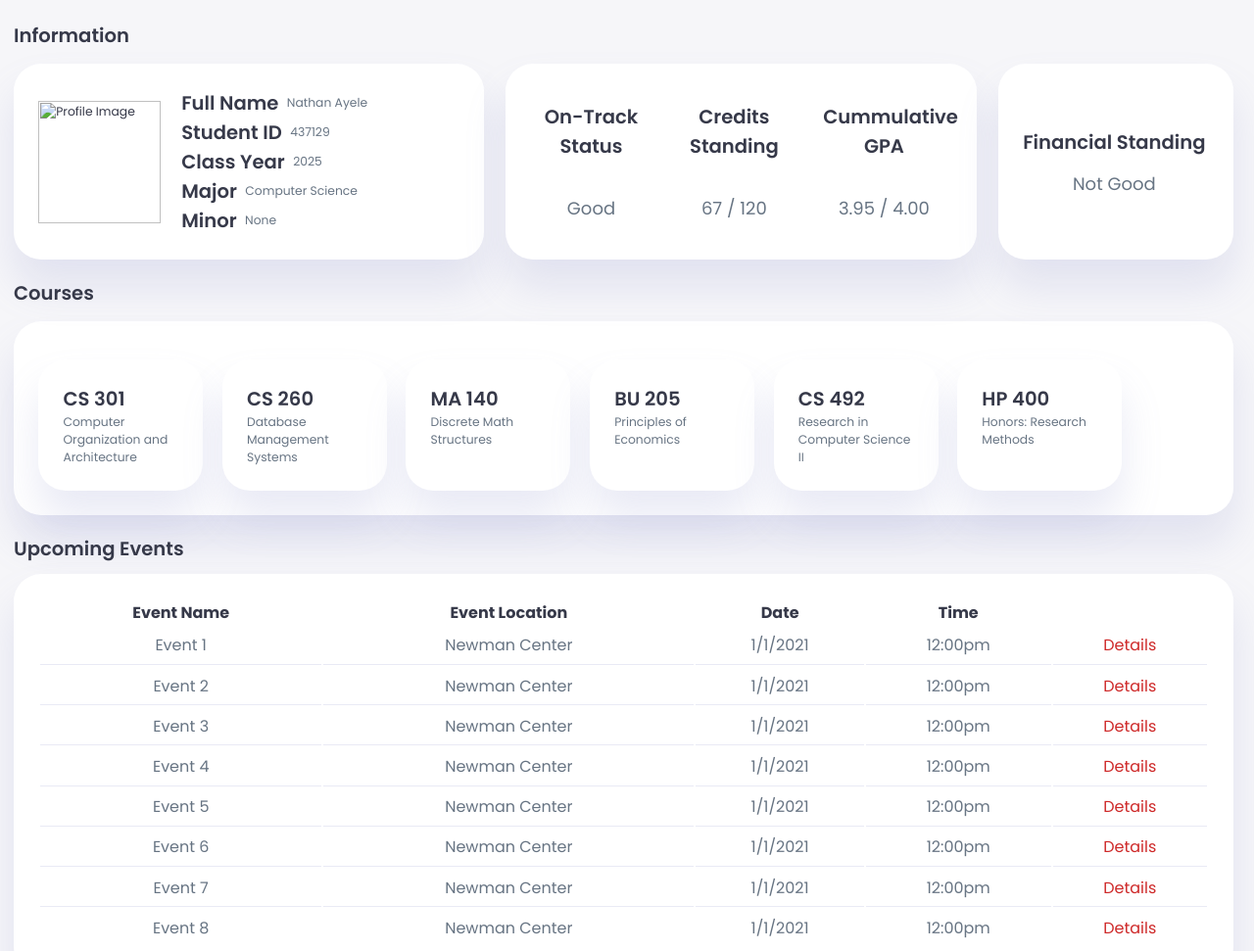
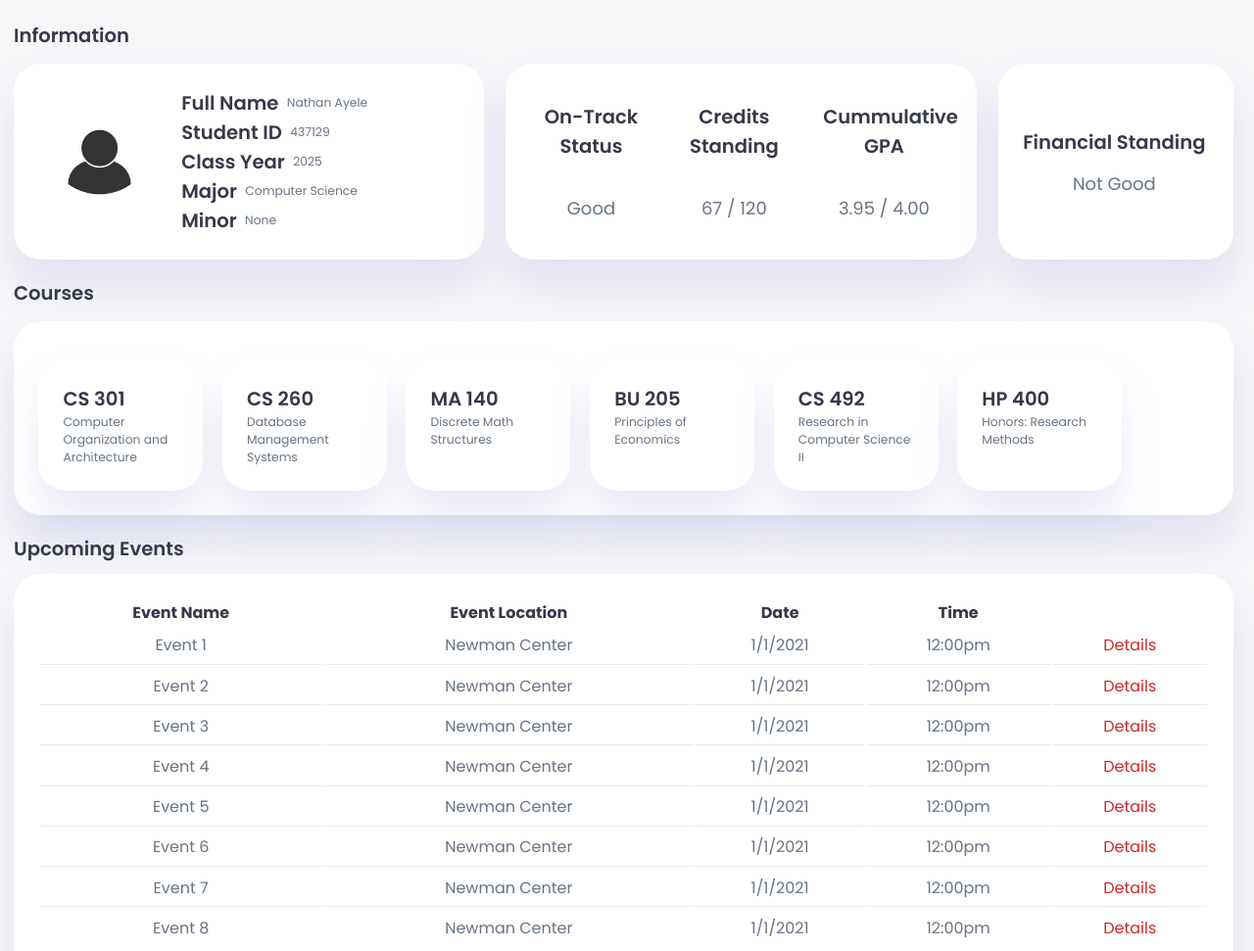
Before and after one commit to nta45/ClassFlow-CollegePortal, a plain HTML site: page pages/home.html in a window 1280 px wide. Shown: the top 971 px of the page at 98% size. Drawn offline with Linux system fonts and the light colour scheme; the site is published under a folder, as on GitHub Pages, so addresses that start at the root find nothing.

Commit message:
Update home.html

```diff
--- a/pages/home.html
+++ b/pages/home.html
@@ -13,7 +13,7 @@
             <div class="id_status">
                 <div class="profile_pic">
                     <div class="img">
-                        <img src="/images/profile.jpg" alt="Profile Image">
+                        <img src="../images/profile.jpg" alt="Profile Image">
                     </div>
                 </div>
                 <div class="id_details">
```
